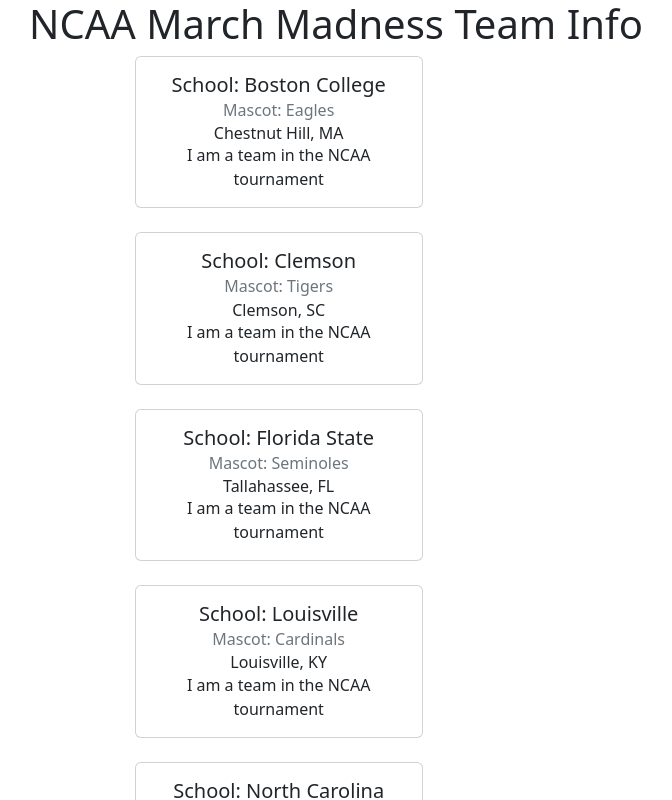
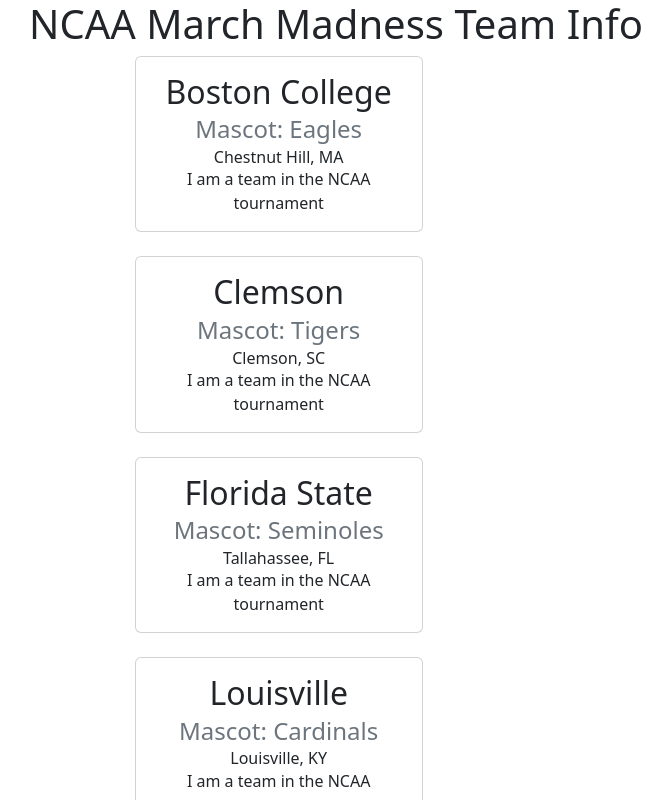
Before and after one commit to CZandt/Mission12_cvzh7, a React (Create React App) app: page / in a window 1280 px wide. Shown: the top 800 px of the page, without its empty margins (304-976 px from the left). Built offline with nearby package versions, Linux system fonts and the light colour scheme.

Commit message:
Some style changes

```diff
--- a/package.json
+++ b/package.json
@@ -41,5 +41,8 @@
       "last 1 firefox version",
       "last 1 safari version"
     ]
+  },
+  "devDependencies": {
+    "prettier": "^2.8.6"
   }
 }
--- a/src/App.tsx
+++ b/src/App.tsx
@@ -352,8 +352,8 @@
           <Col xs={12} md={8}>
             <Card style={{ width: '18rem' }}>
               <Card.Body>
-                <Card.Title>School: {oneTeam.school}</Card.Title>
-                <Card.Subtitle className="mb-2 text-muted">Mascot: {oneTeam.name}</Card.Subtitle>
+                <Card.Title><h2>{oneTeam.school}</h2></Card.Title>
+                <Card.Subtitle className="mb-2 text-muted"><h4>Mascot: {oneTeam.name}</h4></Card.Subtitle>
                 <Card.Subtitle>{oneTeam.city}, {oneTeam.state}</Card.Subtitle>
                 <Card.Text>
                   I am a team in the NCAA tournament
@@ -395,6 +395,7 @@
     )
   }
 }
+
 function App() {
   return (
     <div className="App">
```
Also changed, not shown: 1 other file (tests, documents, lock files or other folders).
